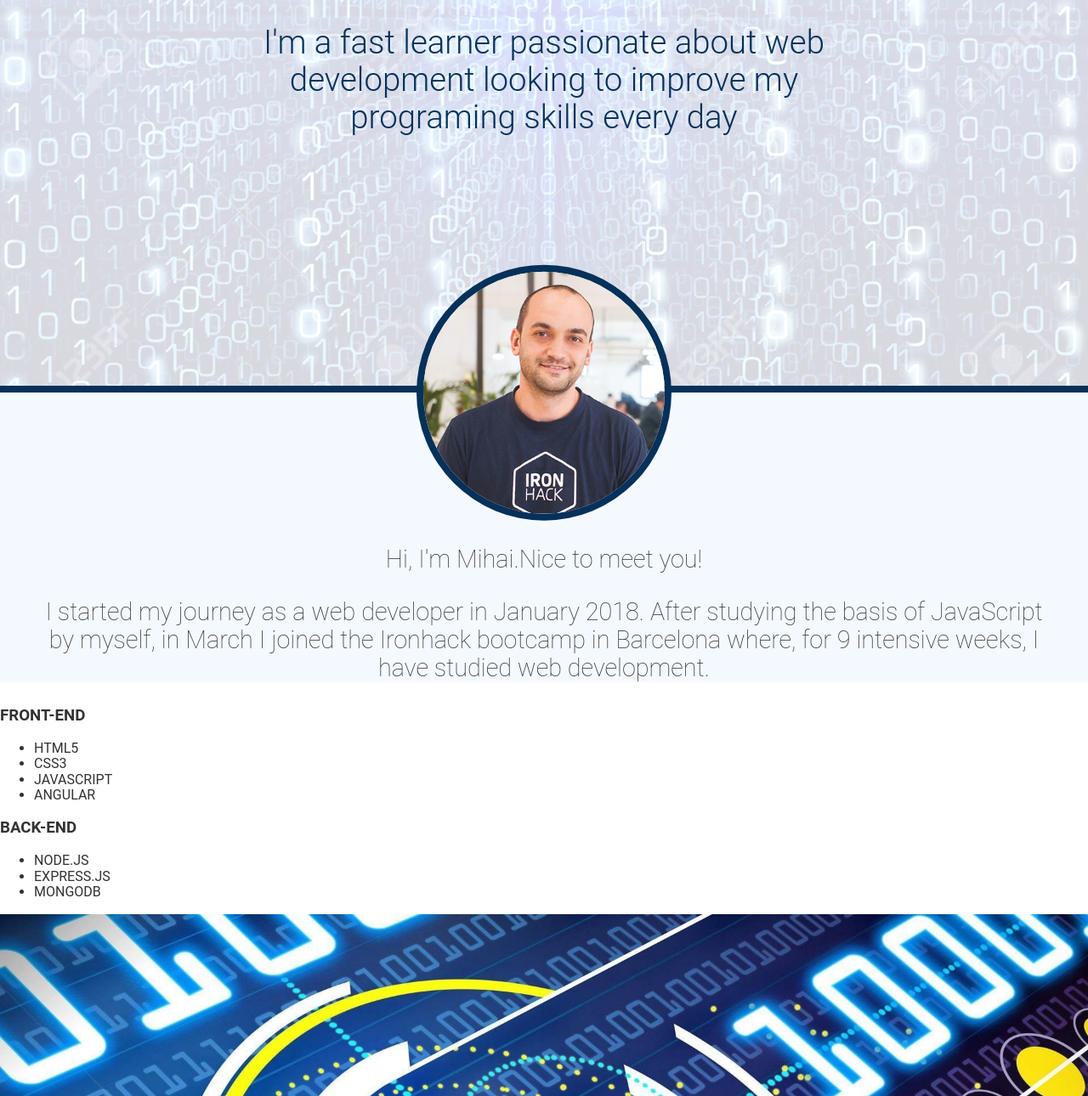
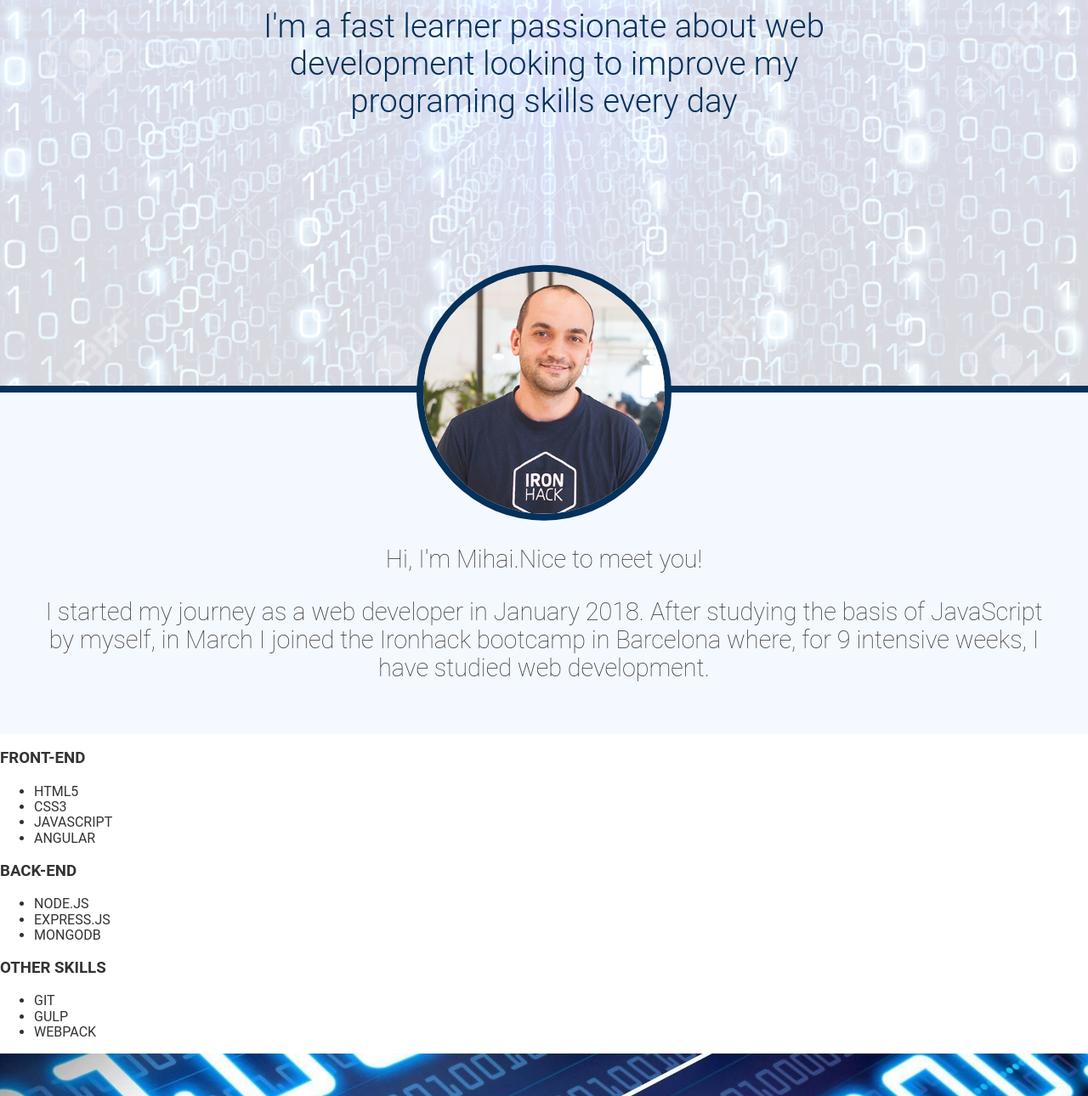
Before and after one commit to cosmihai/my-portofolio, a website: page app/index.html in a window 1280 px wide. Shown: the part 636-1926 px from the top of the page at 85% size. Drawn offline with Linux system fonts and the light colour scheme.

Commit message:
adjusted mixins and the wrapper module

```diff
--- a/app/assets/styles/base/_global.css
+++ b/app/assets/styles/base/_global.css
@@ -27,7 +27,7 @@ hr {
   margin: 0;
   border: none;
   height: 2px;
-  background-color: rgb(5, 49, 90);
+  background-color: $mainBlue;
 
   @mixin atSmall {
     height: 4px;
--- a/app/assets/styles/modules/_general-presentation.css
+++ b/app/assets/styles/modules/_general-presentation.css
@@ -41,8 +41,6 @@
     font-weight: 300;
     color: $mainBlue;
     font-size: 1.2rem;
-    max-width: 800px;
-    margin: 0 auto;
 
     @mixin atSmall {
       font-size: 1.6rem;
--- a/app/assets/styles/modules/_introduction.css
+++ b/app/assets/styles/modules/_introduction.css
@@ -1,5 +1,6 @@
 .introduction {
   background-color: rgb(244, 248, 255);
+  padding-bottom: 2em;
 
   &__my-photo {
     width: 100px;
@@ -30,9 +31,7 @@
   }
 
   &__text-content {
-    max-width: 1200px;
     text-align: center;
-    margin: 0 auto;
     font-weight: 200;
 
     @mixin atSmall {
--- a/app/assets/styles/modules/_wrapper.css
+++ b/app/assets/styles/modules/_wrapper.css
@@ -1,4 +1,13 @@
 .wrapper {
   padding-left: 12px;
-  padding-right: 12px
+  padding-right: 12px;
+  margin: 0 auto;
+
+  &--small {
+    max-width: 800px;
+  }
+
+  &--large {
+    max-width: 1200px;
+  }
 }
--- a/app/assets/styles/style.css
+++ b/app/assets/styles/style.css
@@ -1,7 +1,7 @@
 @import "normalize.css";
-@import "base/_global";
 @import "base/_mixins";
 @import "base/_cssvar";
+@import "base/_global";
 @import "modules/_general-presentation";
 @import "modules/_introduction";
 @import "modules/_wrapper";
--- a/app/index.html
+++ b/app/index.html
@@ -28,6 +28,8 @@
       <div class="general-presentation__text-content">
         <div class="wrapper">
           <h1 class="general-presentation__title" >Full stack web developer</h1>
+        </div>
+        <div class="wrapper wrapper--small">
           <p class="general-presentation__subtitle" >I'm a fast learner passionate about web development looking to improve my programing skills every day</p>
         </div>
       </div>
@@ -42,13 +44,13 @@
       <div class="introduction__my-photo">
         <img src="assets/images/cv-picture.jpg" alt="my-picture">
       </div>
-      <div class="introduction__text-content wrapper">
+      <div class="introduction__text-content wrapper wrapper--large">
         <p>Hi, I'm Mihai.Nice to meet you!</p>
         <p>I started my journey as a web developer in January 2018. After studying the basis of JavaScript by myself, in March I joined the Ironhack bootcamp in Barcelona where, for 9 intensive weeks, I have studied web development.</p>
       </div>
     </section>
 
-    <section>
+    <section class="skills">
       <div>
         <h3>FRONT-END</h3>
         <ul>
@@ -66,7 +68,14 @@
           <li>MONGODB</li>
         </ul>
       </div>
-      <div></div>
+      <div>
+        <h3>OTHER SKILLS</h3>
+        <ul>
+          <li>GIT</li>
+          <li>GULP</li>
+          <li>WEBPACK</li>
+        </ul>
+      </div>
     </section>
 
     <section>
--- a/app/temp/styles/style.css
+++ b/app/temp/styles/style.css
@@ -447,8 +447,6 @@ hr {
     font-weight: 300;
     color: rgb(5, 49, 90);
     font-size: 1.2rem;
-    max-width: 800px;
-    margin: 0 auto;
   }
 
 @media (min-width: 530px) {
@@ -474,6 +472,7 @@ hr {
 
 .introduction {
   background-color: rgb(244, 248, 255);
+  padding-bottom: 2em;
 }
 
 .introduction__my-photo {
@@ -515,9 +514,7 @@ hr {
   }
 
 .introduction__text-content {
-    max-width: 1200px;
     text-align: center;
-    margin: 0 auto;
     font-weight: 200;
   }
 
@@ -544,5 +541,14 @@ hr {
 
 .wrapper {
   padding-left: 12px;
-  padding-right: 12px
+  padding-right: 12px;
+  margin: 0 auto;
 }
+
+.wrapper--small {
+    max-width: 800px;
+  }
+
+.wrapper--large {
+    max-width: 1200px;
+  }
```
